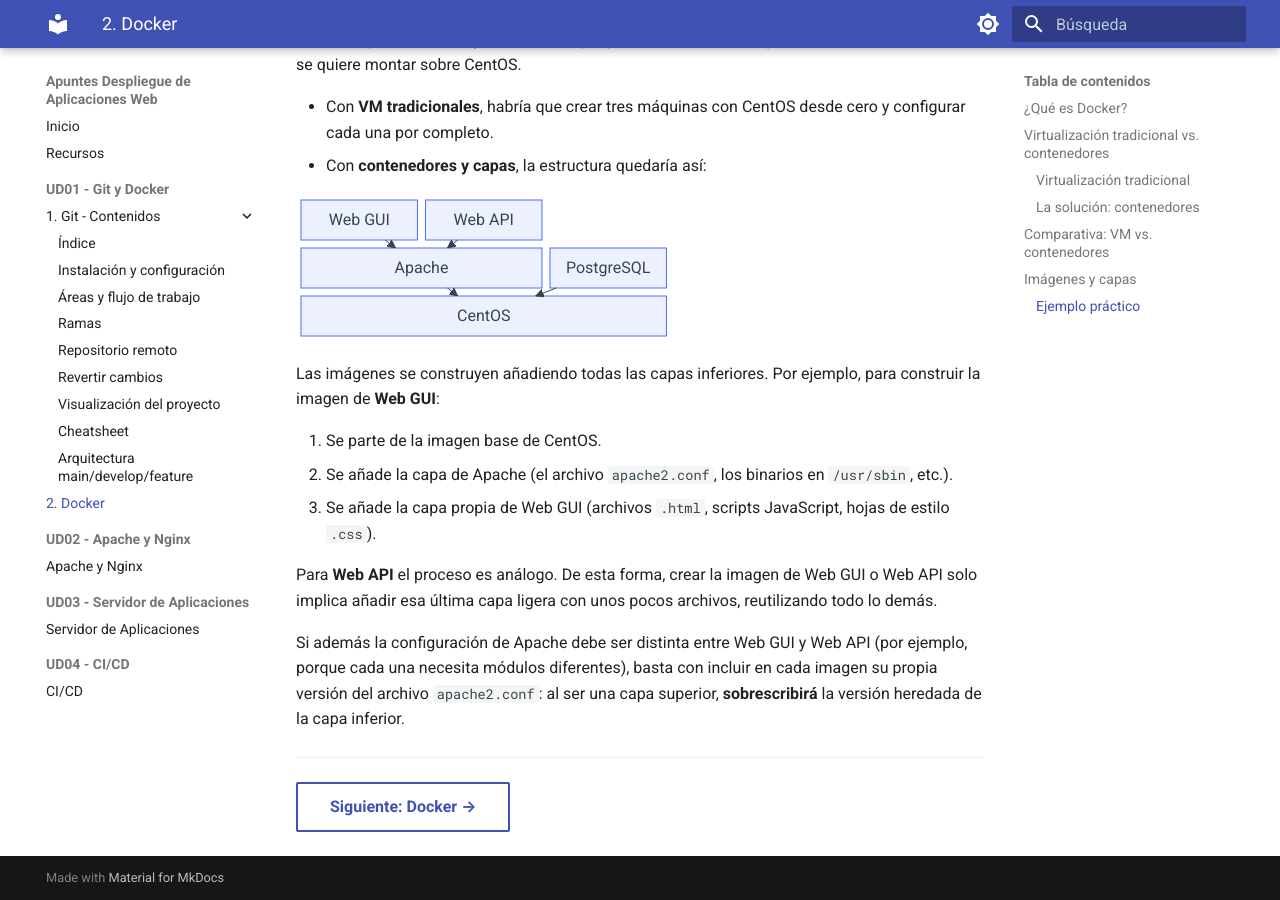
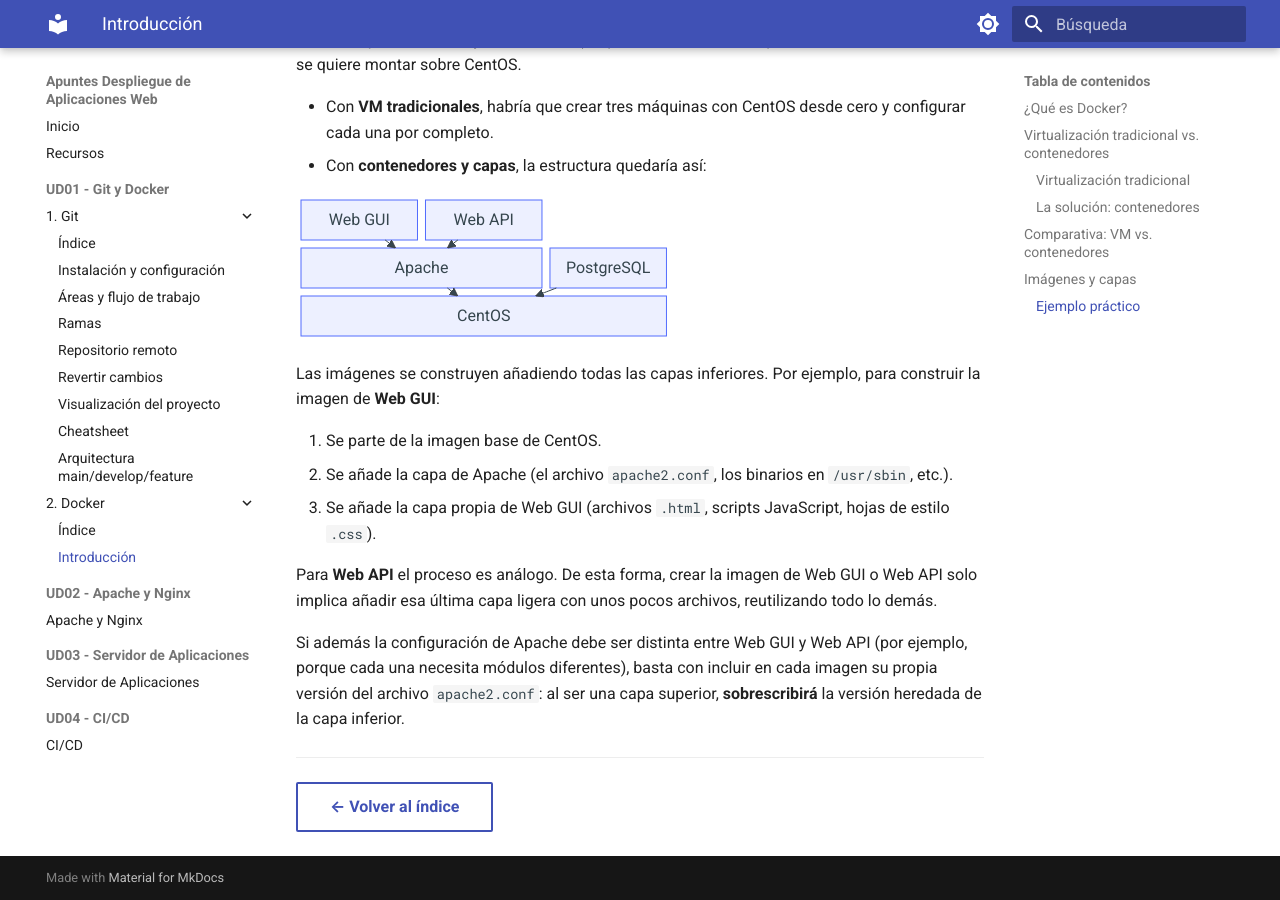
Before and after one commit to ELGRAO-Despliegue2026/Apuntes-Despliegue-de-Aplicaciones-Web, an MkDocs documentation site: the page built from docs/UD01 - Git y Docker/2. Docker/2. Introducción.md, in a window 1280 px wide and 900 px high, scrolled down 3211 px. Built offline with MkDocs 1.6.1 and Material for MkDocs 9.7.7, drawn with Linux system fonts in a browser that asks for light colours.

Commit message:
content: Añadido indice a docker y modificación Introducción de Docker

```diff
--- a/docs/UD01 - Git y Docker/2. Docker/2. Docker.md
+++ b/docs/UD01 - Git y Docker/2. Docker/2. Introducción.md
@@ -138,4 +138,4 @@ Si además la configuración de Apache debe ser distinta entre Web GUI y Web API
 
 ---
 
-[Siguiente: Docker →](../2.%20Docker/2.%20Docker.md){ .md-button }
+[← Volver al índice](1.%20Docker.md){ .md-button }
--- a/mkdocs.yml
+++ b/mkdocs.yml
@@ -54,7 +54,7 @@ nav:
   - Recursos: recursos.md
 
   - UD01 - Git y Docker:
-      - 1. Git - Contenidos:
+      - 1. Git:
           - Índice: UD01 - Git y Docker/1. Git/1. Git.md
           - Instalación y configuración: UD01 - Git y Docker/1. Git/2. Instalacion y configuracion.md
           - Áreas y flujo de trabajo: UD01 - Git y Docker/1. Git/3. Areas y flujo de trabajo.md
@@ -64,7 +64,9 @@ nav:
           - Visualización del proyecto: UD01 - Git y Docker/1. Git/7. Visualizacion.md
           - Cheatsheet: UD01 - Git y Docker/1. Git/8. Cheatsheet.md
           - Arquitectura main/develop/feature: UD01 - Git y Docker/1. Git/9. Arquitectura main-dev-feature.md
-      - 2. Docker: UD01 - Git y Docker/2. Docker/2. Docker.md
+      - 2. Docker:
+          - Índice: UD01 - Git y Docker/2. Docker/1. Docker.md
+          - Introducción: UD01 - Git y Docker/2. Docker/2. Introducción.md
 
   - UD02 - Apache y Nginx:
       - Apache y Nginx: UD02 - Apache y Nginx/unidad-2-apache-nginx.md
```
Also changed, not shown: docs/UD01 - Git y Docker/2. Docker/1. Docker.md (added, +24 -0 lines), docs/index.md (+0 -1 lines).
